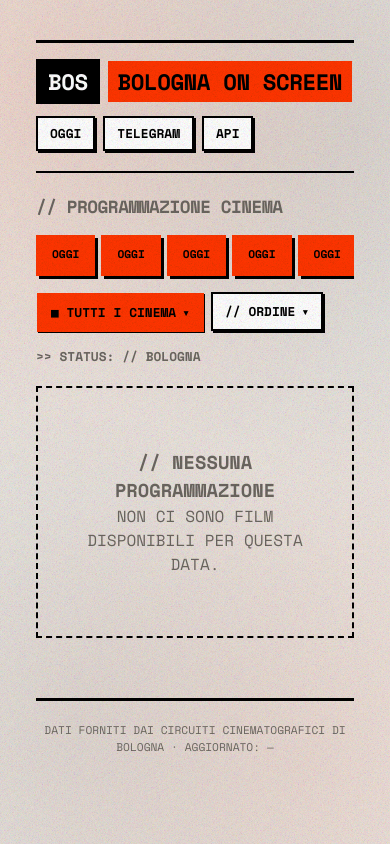
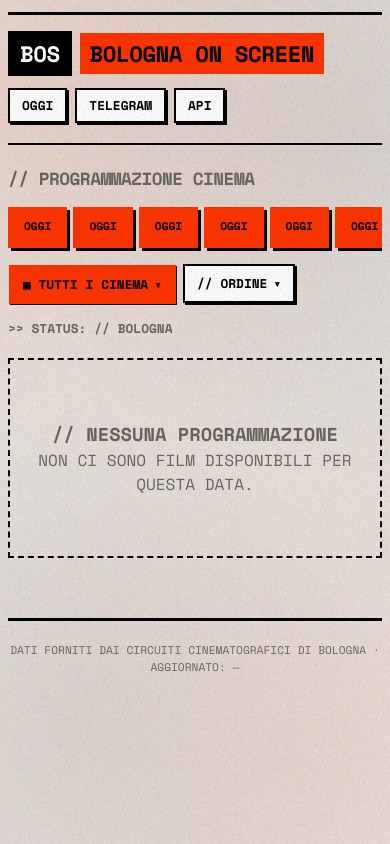
Before and after one commit to Priestomm/bologna-cinema-scraper, a FastAPI app: template bot/templates/schedule.html in a window 390 px wide. Run offline with FastAPI, Linux system fonts and the light colour scheme; the template is opened without the code that fills it, so the values that code supplies are empty; parts of the project's set-up code (start-up, migrations or seed data) failed here and were passed over.

Commit message:
fix: mobile — ridotto padding body/container per date-bar scrollabile

```diff
--- a/bot/templates/schedule.html
+++ b/bot/templates/schedule.html
@@ -547,6 +547,14 @@ body::after {
 
 /* === MOBILE === */
 @media (max-width: 768px) {
+  body {
+    padding: 12px 8px;
+  }
+
+  .container {
+    padding: 0;
+  }
+
   .film-grid {
     grid-template-columns: 1fr;
     gap: 12px;
```
